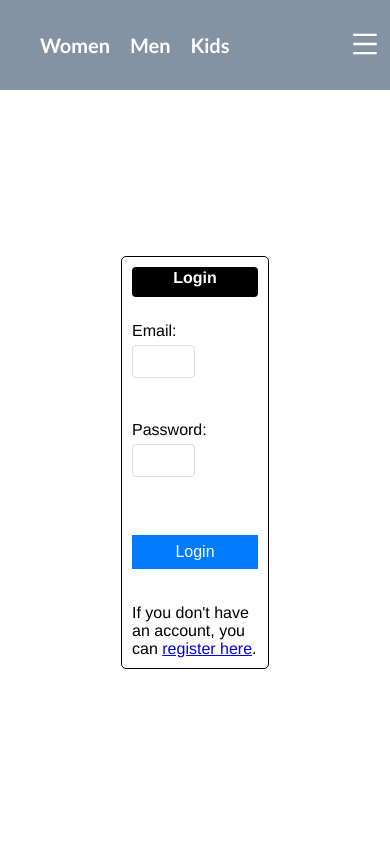
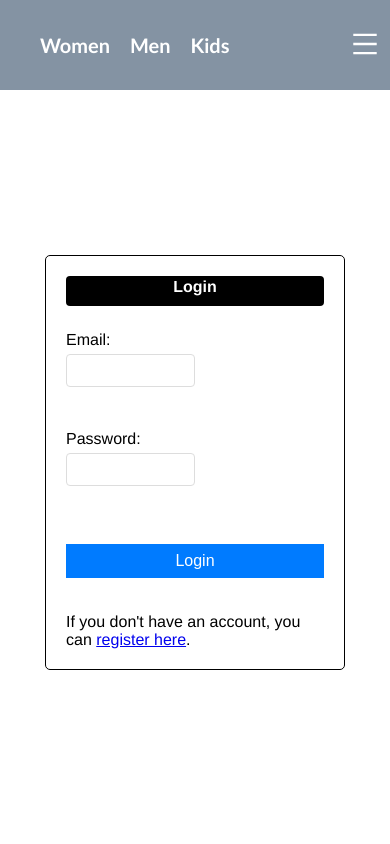
Before and after one commit to valgeorg97/E-Value, a React (Vite) app: page /login in a window 390 px wide. Shown: the top 844 px of the page. Built offline with nearby package versions, Linux system fonts and the light colour scheme; no server answers.

Commit message:
Cut: Unused code

```diff
--- a/src/components/Login/Login.css
+++ b/src/components/Login/Login.css
@@ -53,10 +53,6 @@ button:hover {
 }
 
 @media (max-width: 768px) {
-  form {
-    width: 40%;
-    padding: 10px;
-  }
   .login-container{
     margin-top: 30px;
   }
```
